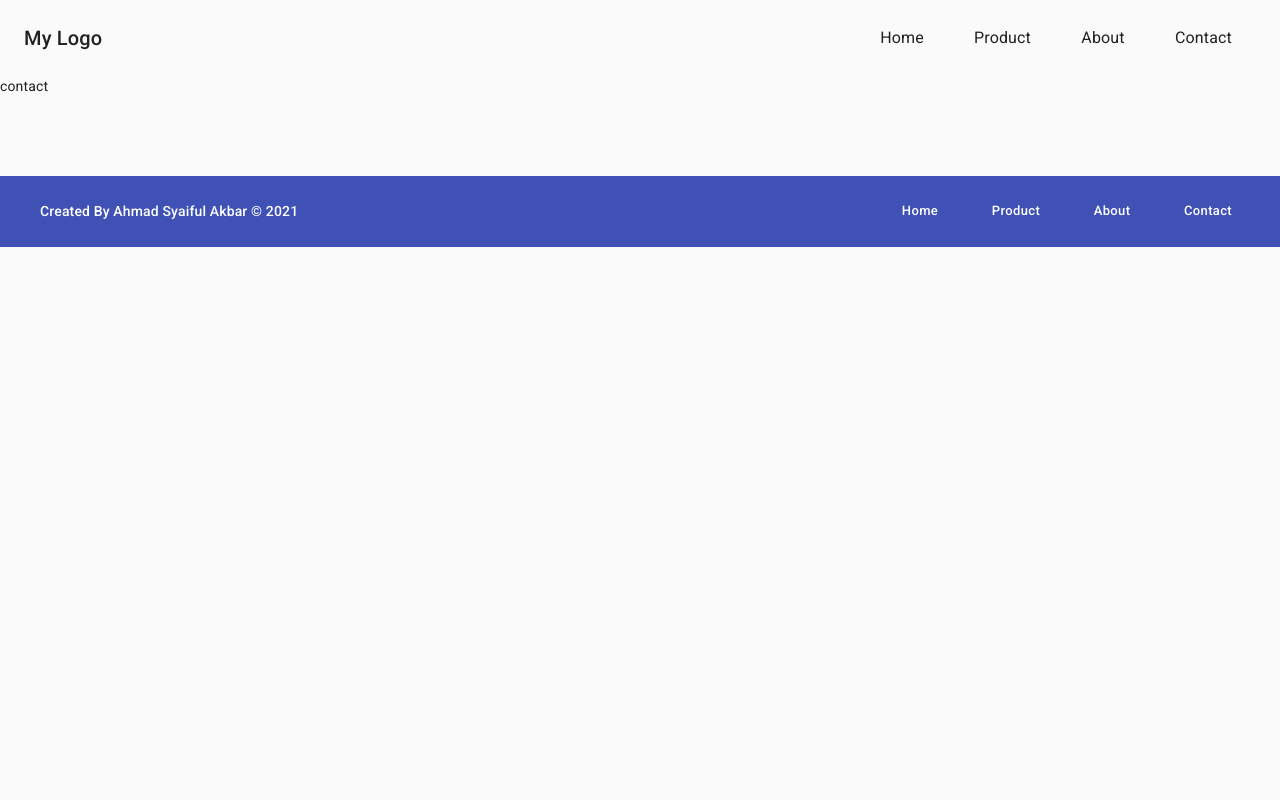
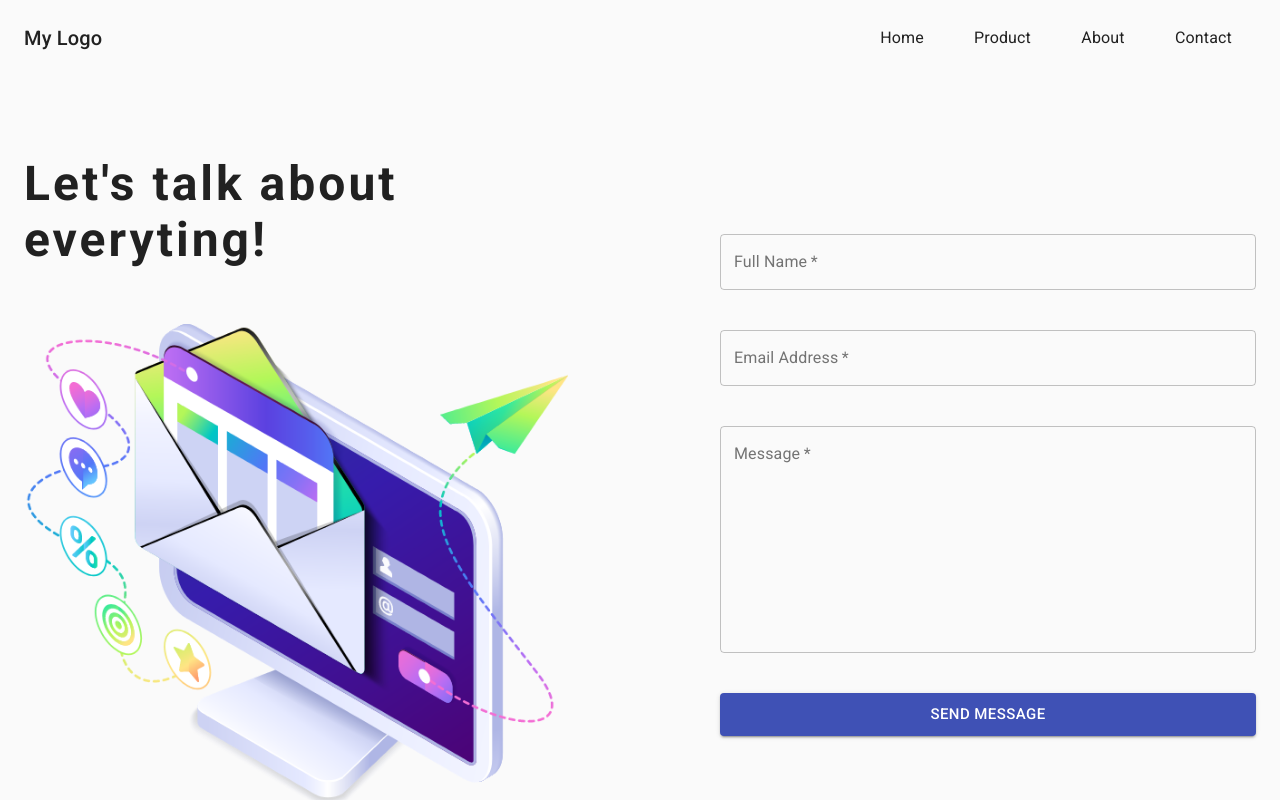
Before and after one commit to ahmadsyaifulakbar24/company-profile, a React (Create React App) app: page /contact in a window 1280 px wide. Shown: the top 800 px of the page. Built offline with nearby package versions, Linux system fonts and the light colour scheme.

Commit message:
add contact page

```diff
--- a/src/App.js
+++ b/src/App.js
@@ -2,6 +2,7 @@ import { BrowserRouter as Router, Route, Switch } from 'react-router-dom';
 import Layout from './components/Layout/Layout';
 import Home from './pages/Home/Home';
 import './App.css'
+import Contact from './pages/Contact/Contact';
 
 function App() {
   return (
@@ -10,9 +11,7 @@ function App() {
         <Layout>
           <Switch>
             <Route exact path="/" component={Home} />
-            <Route exact path="/contact">
-                contact
-            </Route>
+            <Route exact path="/contact" component={Contact}/>
             <Route exact path="/about">
                 about
             </Route>
--- a/src/components/Layout/Footer/Footer.jsx
+++ b/src/components/Layout/Footer/Footer.jsx
@@ -1,6 +1,7 @@
 import {Box, Button, Container, Grid, Hidden, List, ListItem, makeStyles} from "@material-ui/core";
 import MenuItems from "../MenuItems/MenuItems";
 import React from "react";
+import { useHistory } from "react-router-dom";
 
 const useStyles = makeStyles((theme) => ({
     root: {
@@ -25,6 +26,7 @@ const useStyles = makeStyles((theme) => ({
 }))
 const Footer = () => {
     const classes = useStyles()
+    const history = useHistory()
     const menu =(
         <List
             className={classes.navLink}
@@ -36,6 +38,7 @@ const Footer = () => {
                     <Button
                         className={classes.button}
                         size="small"
+                        onClick = {() => history.push(item.url)}
                     >
                         {item.name}
                     </Button>
--- /dev/null
+++ b/src/pages/Contact/Contact.jsx
@@ -0,0 +1,42 @@
+import { Container, Grid } from "@material-ui/core";
+import React, { Component } from "react";
+import { withStyles } from '@material-ui/core/styles';
+import LeftContent from "./LeftContent/LeftContent";
+import RightContent from "./RightContent/RightContent";
+
+const styles = theme => ({
+    root: {
+        [theme.breakpoints.down('sm')]: {
+            marginTop: theme.spacing(3),
+        },
+        marginTop: theme.spacing(10),
+    },
+})
+
+class Contact extends Component
+{
+    render() {
+        const { classes } = this.props;
+        return (
+            <Container
+                className={classes.root}
+            >
+                <Grid
+                    container
+                    alignItems="center"
+                    justifyContent="center"
+                >
+                    <Grid lg={6} sm={12}>
+                        <LeftContent />
+                    </Grid>
+
+                    <Grid lg={6} sm={12}>
+                        <RightContent />
+                    </Grid>
+                </Grid>
+            </Container>
+        )
+    }
+}
+
+export default withStyles(styles, { withTheme: true })(Contact)
--- /dev/null
+++ b/src/pages/Contact/LeftContent/LeftContent.jsx
@@ -0,0 +1,45 @@
+import { Box, Grid, Typography, makeStyles } from "@material-ui/core";
+import React from "react";
+
+const useStyles = makeStyles((theme) => ({
+    root: {
+        [theme.breakpoints.up('md')] : {
+            padding: theme.spacing(0, 9, 0, 0)
+        }
+    },
+    contatTitle: {
+        fontWeight: 600,
+        letterSpacing: "3px"
+    },
+    image: {
+        width: "100%",
+        height: "auto"
+    }
+}))
+const LeftContent = () => {
+    const classes = useStyles()
+
+    return (
+        <div className={classes.root}>
+            <Grid>
+                <Typography
+                    className={classes.contatTitle}
+                    variant="h3"
+                >
+                    Let's talk about everyting!
+                </Typography>
+                <Box
+                    pt={7}
+                >
+                    <img
+                        className={classes.image}
+                        src="/assets/images/contact.png"
+                        alt="contact"
+                    />
+                </Box>
+            </Grid>
+        </div>
+    )
+}
+
+export default LeftContent
--- /dev/null
+++ b/src/pages/Contact/RightContent/RightContent.jsx
@@ -0,0 +1,62 @@
+import { Button, makeStyles, TextField } from "@material-ui/core";
+import React from "react";
+
+const useStyles = makeStyles((theme) => ({
+    root: {
+        '& .MuiTextField-root': {
+          marginBottom: theme.spacing(5),
+        },
+        [theme.breakpoints.up('md')] : {
+            padding: theme.spacing(0, 0, 0, 10),
+        },
+        [theme.breakpoints.down('md')] : {
+            marginTop: theme.spacing(5)
+        },
+    },
+}))
+
+const RightContent = () => {
+    const classes = useStyles()
+
+    return (
+        <form className={classes.root} noValidate autoComplete="off">
+            <TextField
+                required
+                id="outlined-required"
+                label="Full Name"
+                variant="outlined"
+                fullWidth
+            />
+
+            <TextField
+                required
+                type="email"
+                id="outlined-required"
+                label="Email Address"
+                variant="outlined"
+                fullWidth
+            />
+
+            <TextField
+                required
+                id="outlined-required"
+                label="Message"
+                variant="outlined"
+                multiline
+                rows={10}
+                fullWidth
+            />
+
+            <Button
+                variant="contained"
+                color="primary"
+                size="large"
+                fullWidth
+            >
+                Send Message
+            </Button>
+        </form>
+    )
+}
+
+export default RightContent
```
Also changed, not shown: public/assets/images/contact.png (added).
